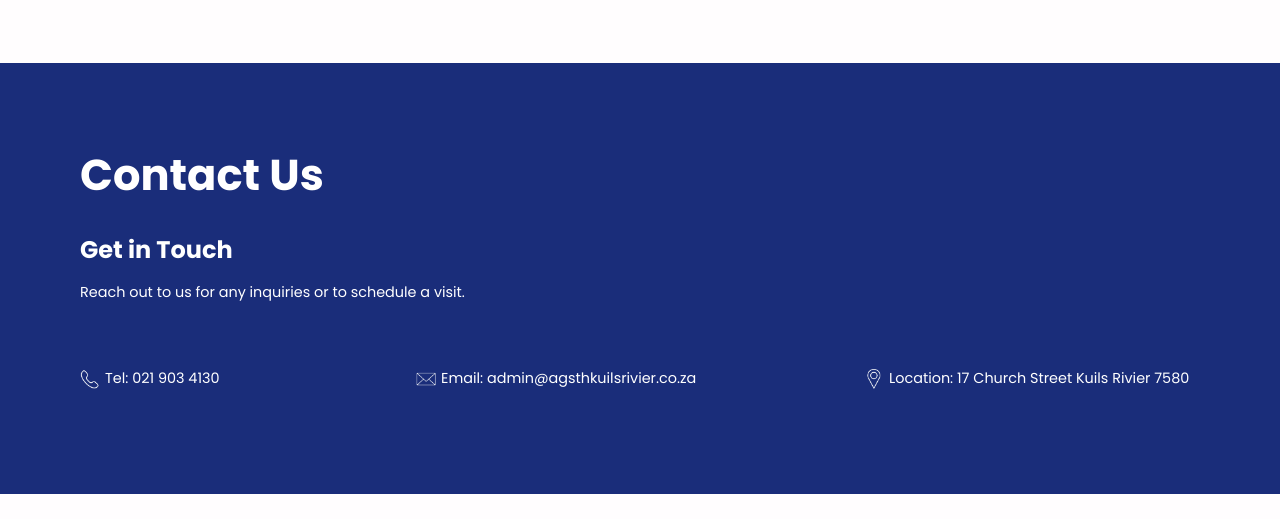
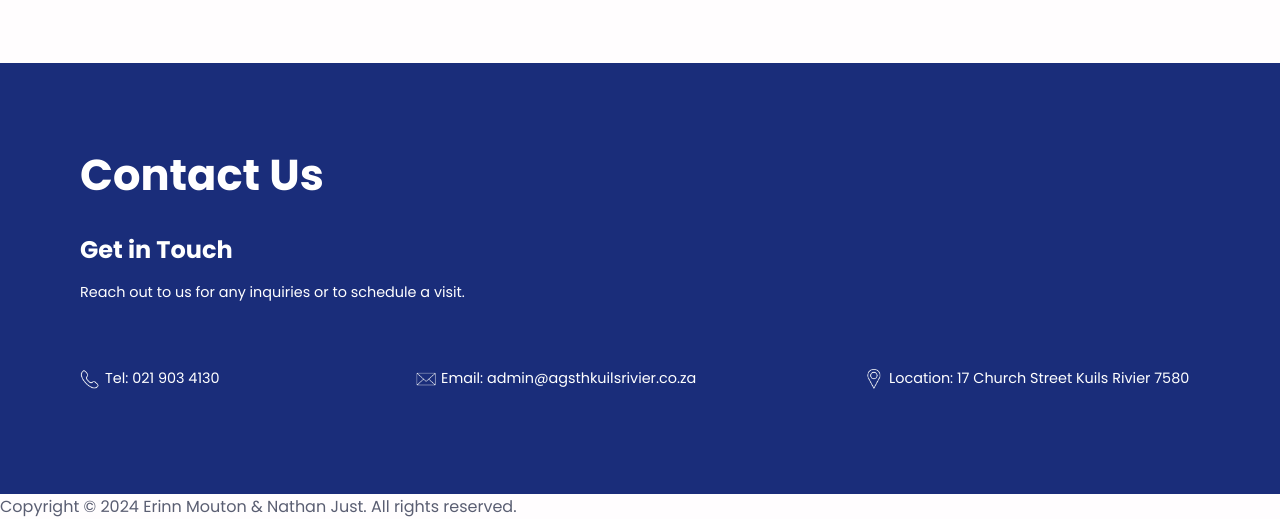
Before and after one commit to nathanjust44/kuilsrivier-care-village, a plain HTML site: page contactUs.html in a window 1280 px wide. Shown: the part 1245-1764 px from the top of the page. Before the commit the page ends 1739 px from the top, so only its background shows below. Drawn offline with Linux system fonts and the light colour scheme.

Commit message:
contactUs.html

```diff
--- a/contactUs.html
+++ b/contactUs.html
@@ -1,3 +1,8 @@
+<!--Authors:Erinn Mouton, Nathan Just-->
+<!--Date: 7 September 2024-->
+<!--Description: This page contains a contact form, a map, and contact information for users to get in touch with the nursing home.-->
+
+
 <!DOCTYPE html>
 <html lang="en">
   <head>
@@ -7,6 +12,7 @@
     <link rel="shortcut icon" href="assets/img/Logo.png" type="image/png">
     <title>Kuilsrivier Care Village</title>
     <script src="assets/scripts/script.js"></script>
+
   </head>
   <body>
    <!--==================== HEADER ====================-->
@@ -107,5 +113,8 @@
            <p>Location: 17 Church Street Kuils Rivier 7580</p>
          </div>
      </div>
+     <footer>
+        <p>Copyright © 2024 Erinn Mouton & Nathan Just. All rights reserved.</p>
+    </footer>
   </body>
 </html>
```
